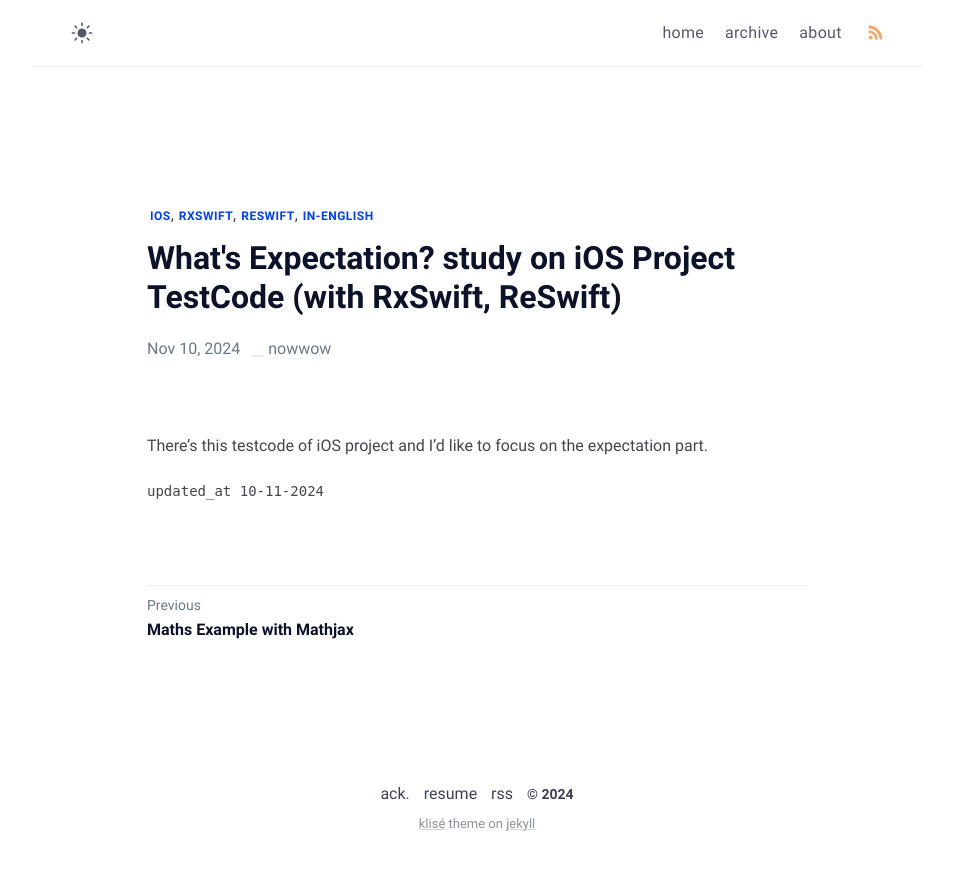
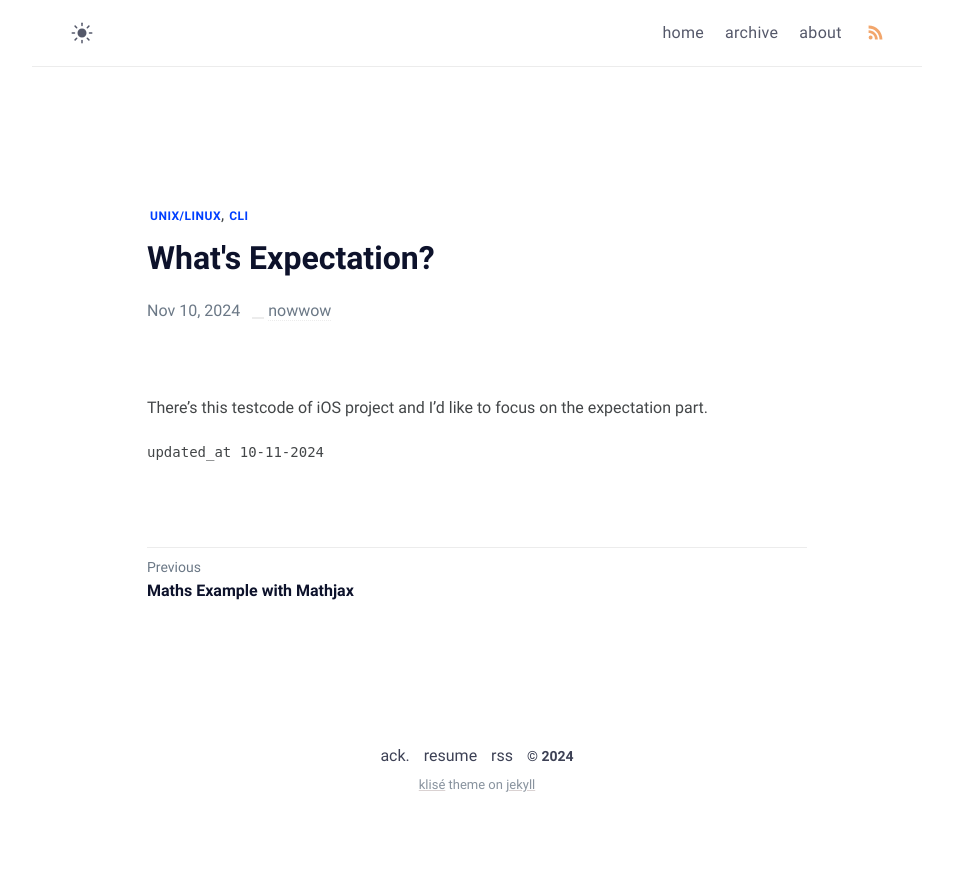
Before and after one commit to xxsana/xxsana.github.io, a Jekyll site: the page built from _posts/ios-expectations-with-testcode/2024-11-10-ios-expectations-with-testcode.md, in a window 1280 px wide. Shown: the top 870 px of the page, without its empty margins (163-1116 px from the left). Built offline with Jekyll 4.4.1, drawn with Linux system fonts in a browser that asks for light colours; some web fonts are replaced.

Commit message:
fix: try

```diff
--- a/_posts/ios-expectations-with-testcode/2024-11-10-ios-expectations-with-testcode.md
+++ b/_posts/ios-expectations-with-testcode/2024-11-10-ios-expectations-with-testcode.md
@@ -1,10 +1,9 @@
 ---
-title: What's Expectation? study on iOS Project TestCode (with RxSwift, ReSwift)
-date: 2024-11-10 15:55:00 +07:00
-modified: 2024-11-10 15:55:00 +07:00
-tags: [ios, RxSwift, ReSwift, in-english]
+title: What's Expectation?
+date: 2024-11-10 15:39:47 +07:00
+modified: 2024-11-10 15:39:47 +07:00
+tags: [unix/linux, cli]
 description: Let's see the testcode of a ThunkCreator which has API calls and business logic about the API response.
-image: "ios-expectations-with-testcode/swift-docs-preview.png"
 ---
 
 
```
